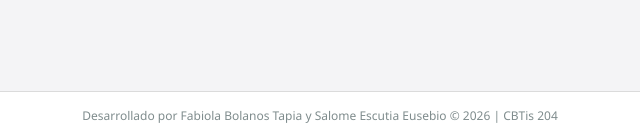
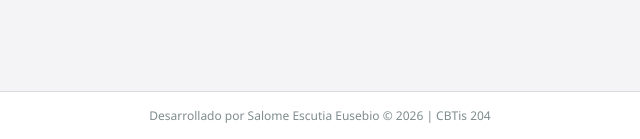
Before and after one commit to escutiasalome08-cloud/boton-panico-sos, a Flask app: page / in a window 1280 px wide. Shown: the part 661-800 px from the top of the page, without its empty margins (320-960 px from the left). Run offline with Flask 3, Linux system fonts and the light colour scheme.

Commit message:
Update index.html

```diff
--- a/templates/index.html
+++ b/templates/index.html
@@ -235,7 +235,7 @@
     </div>
 
     <div class="footer">
-        Desarrollado por Fabiola Bolanos Tapia y Salome Escutia Eusebio &copy; 2026 | CBTis 204
+        Desarrollado por Salome Escutia Eusebio &copy; 2026 | CBTis 204
     </div>
 
     <script>
```
